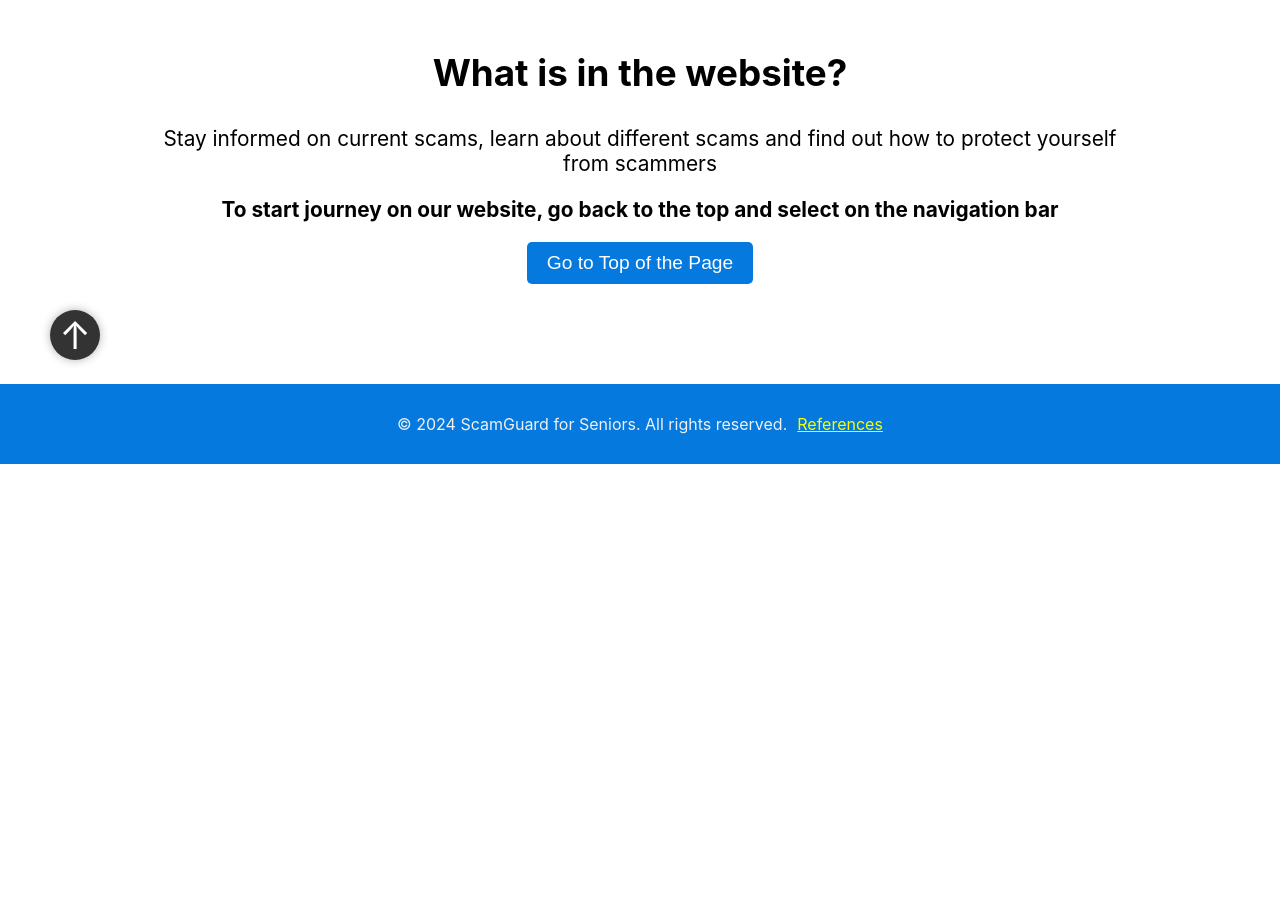
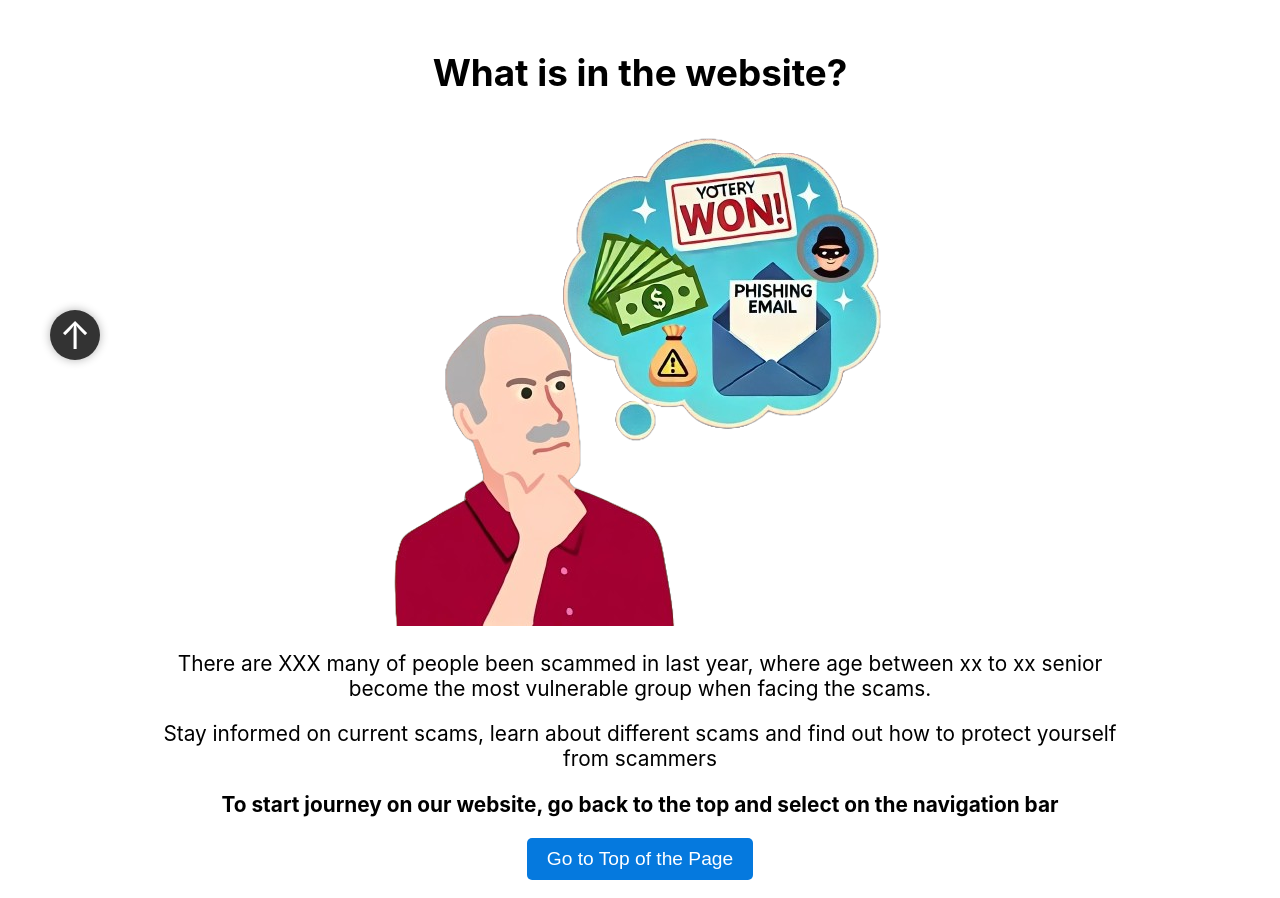
Before and after one commit to YQiZhu/ScamGuard, a React (Create React App) app in the folder scamguard_react/: page / in a window 1280 px wide. Shown: the part 400-1298 px from the top of the page. Before the commit the page ends 864 px from the top, so only its background shows below. Built offline with nearby package versions, Linux system fonts and the light colour scheme.

Commit message:
Update home page

```diff
--- a/scamguard_react/src/App.js
+++ b/scamguard_react/src/App.js
@@ -49,6 +49,12 @@ function App() {
               <main>
                 <section className="Desc-section">
                   <h2>What is in the website?</h2>
+                  <img
+                    src={require('./images/think.png')}
+                    alt="think"
+                  />
+                  <p>There are XXX many of people been scammed in last year, where age between xx to xx
+                    senior become the most vulnerable group when facing the scams.</p>
                   <p>Stay informed on current scams, learn about different scams and find out how to protect yourself from scammers</p>
                   <p><strong>To start journey on our website, go back to the top and select on the navigation bar</strong></p>
                   <button onClick={scrollToTop}>Go to Top of the Page</button>
```
Also changed, not shown: scamguard_react/src/images/think.png (added).
